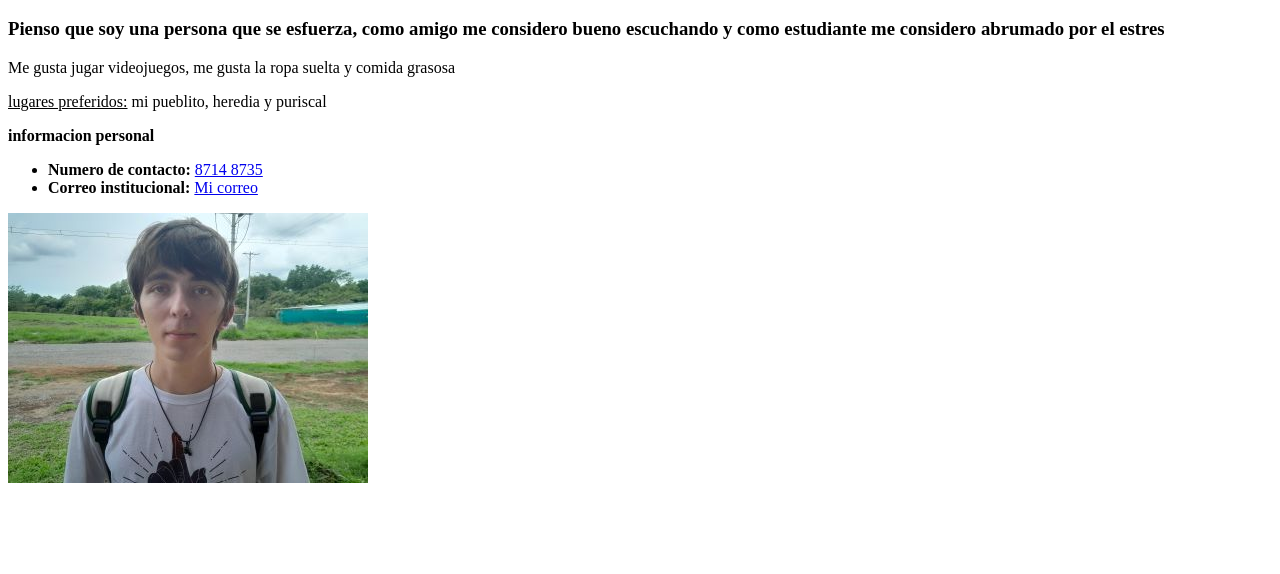
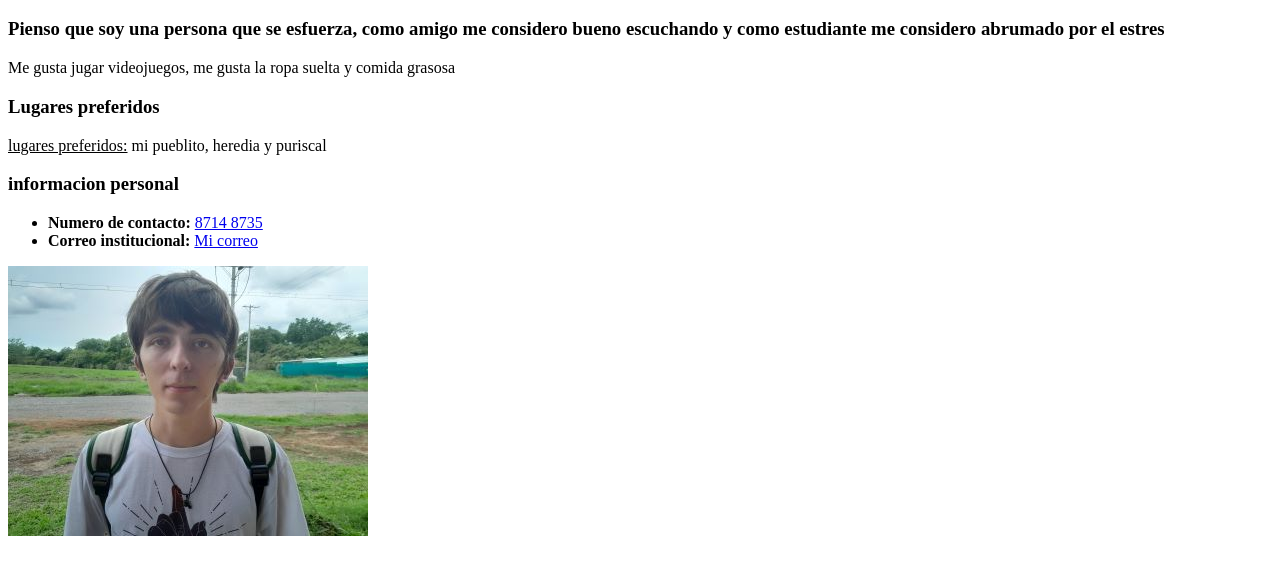
Before and after one commit to Ebaaaal/repositorioVisualStudios, a plain HTML site: page index.html in a window 1280 px wide. Shown: the part 48-622 px from the top of the page. Drawn offline with Linux system fonts and the light colour scheme.

Commit message:
tercer commit

```diff
--- a/index.html
+++ b/index.html
@@ -7,11 +7,11 @@
             como estudiante me considero abrumado por el estres</h3>
         <p>Me gusta jugar videojuegos, me gusta la ropa suelta y comida grasosa </p>
 
-
+        <h3> Lugares preferidos</h3>
         <u> <P> lugares preferidos:</u> mi pueblito, heredia y puriscal </P>
 
 
-        <strong> informacion personal </strong>
+        <h3> <strong> informacion personal </strong></h3>
         <ul>
             <li>
                 <b>Numero de contacto:</b> <a href="tel: +506 8714 8735" id="phone number">8714 8735 </a>
```
